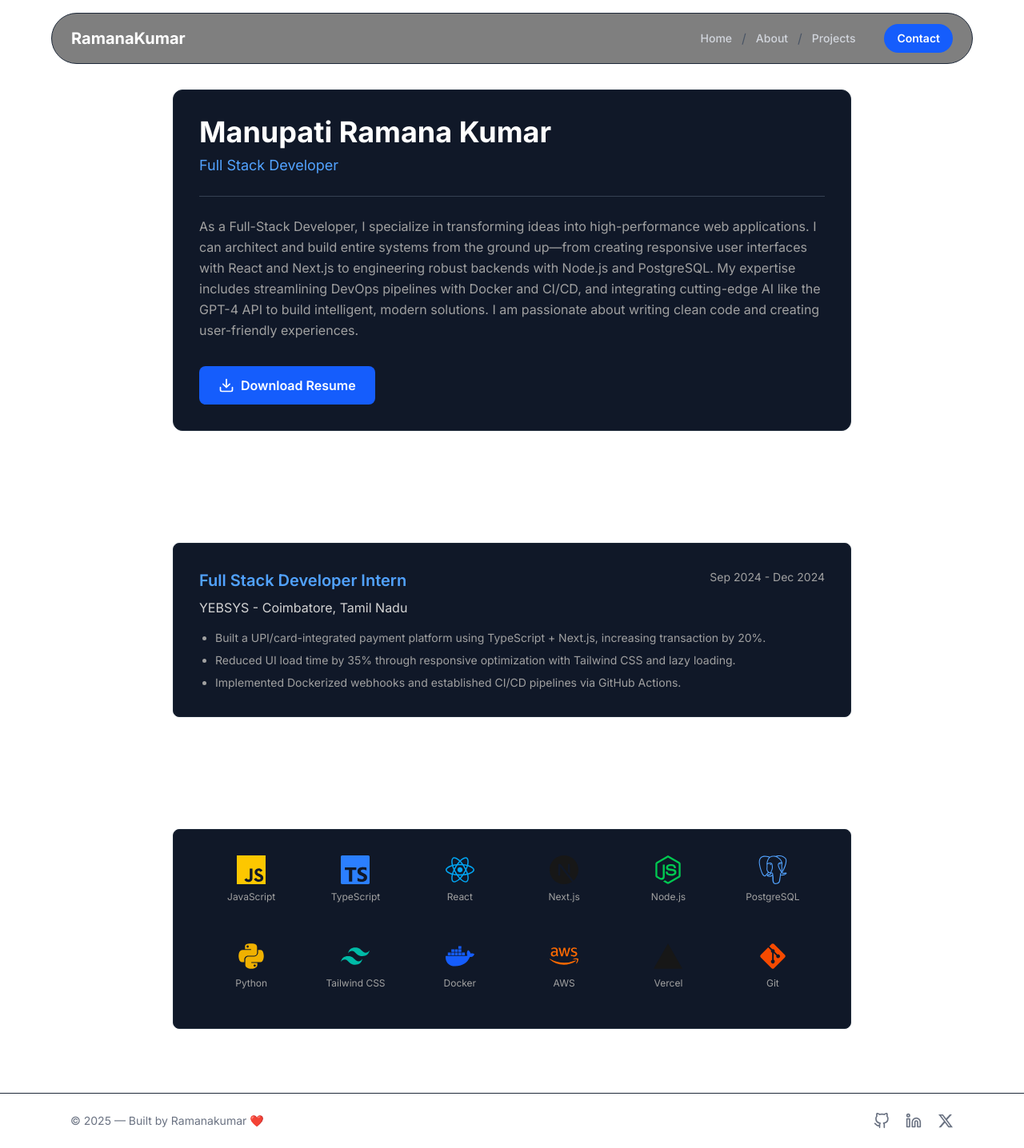
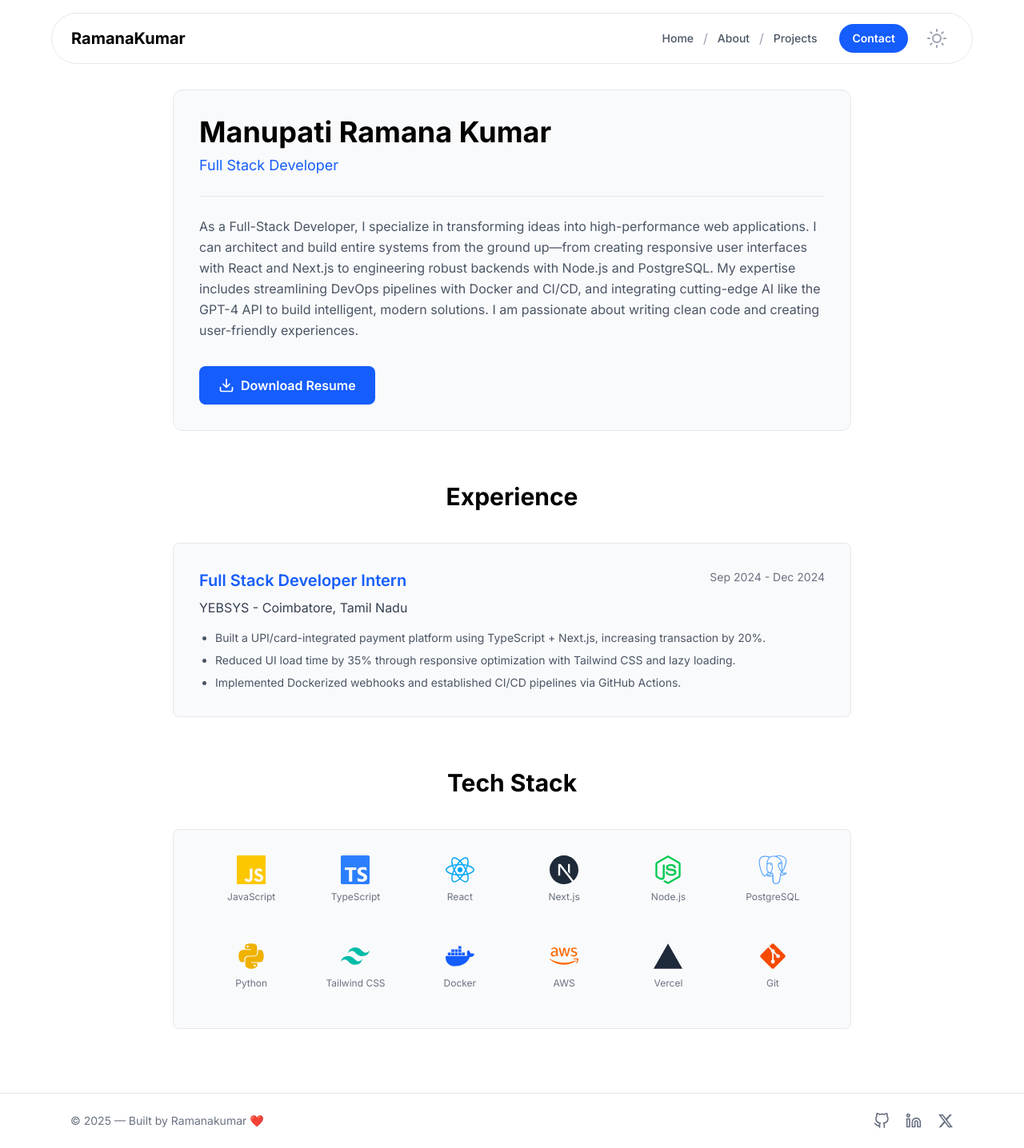
Before and after one commit to ramanakumar2580/ramanakumar-portfolio, a Next.js app: page /about in a window 1280 px wide. Shown: the whole page at 80% size. Built offline with nearby package versions, Linux system fonts and the light colour scheme.

Commit message:
Theme added

```diff
--- a/app/about/page.tsx
+++ b/app/about/page.tsx
@@ -35,7 +35,6 @@ const techStack = [
 
 export default function AboutPage() {
   return (
-    // The root div no longer has 'min-h-screen'.
     <div className="w-full flex items-start justify-center py-12">
       <motion.div
         className="max-w-4xl w-full mx-auto pt-16 pb-8 px-6 space-y-16"
@@ -44,16 +43,16 @@ export default function AboutPage() {
         transition={{ duration: 0.8 }}
       >
         <section>
-          <div className="bg-gray-900 border border-gray-800 rounded-xl p-8">
+          <div className="bg-gray-50 dark:bg-gray-900 border border-gray-200 dark:border-gray-800 rounded-xl p-8">
             <div className="text-left">
-              <h1 className="text-xl sm:text-3xl lg:text-4xl font-bold text-white whitespace-nowrap">
+              <h1 className="text-xl sm:text-3xl lg:text-4xl font-bold text-black dark:text-white whitespace-nowrap">
                 Manupati Ramana Kumar
               </h1>
-              <p className="mt-2 text-base sm:text-lg text-blue-400">
+              <p className="mt-2 text-base sm:text-lg text-blue-600 dark:text-blue-400">
                 Full Stack Developer
               </p>
-              <hr className="my-6 border-gray-700" />
-              <p className="text-sm sm:text-base text-neutral-400 max-w-4xl leading-relaxed">
+              <hr className="my-6 border-gray-200 dark:border-gray-700" />
+              <p className="text-sm sm:text-base text-gray-600 dark:text-neutral-400 max-w-4xl leading-relaxed">
                 As a Full-Stack Developer, I specialize in transforming ideas
                 into high-performance web applications. I can architect and
                 build entire systems from the ground up—from creating responsive
@@ -92,22 +91,22 @@ export default function AboutPage() {
           </div>
         </section>
         <section>
-          <h2 className="text-2xl sm:text-3xl font-bold text-center text-white mb-10">
+          <h2 className="text-2xl sm:text-3xl font-bold text-center text-black dark:text-white mb-10">
             Experience
           </h2>
-          <div className="p-6 sm:p-8 bg-gray-900 rounded-lg border border-gray-800">
+          <div className="p-6 sm:p-8 bg-gray-50 dark:bg-gray-900 rounded-lg border border-gray-200 dark:border-gray-800">
             <div className="flex flex-col sm:flex-row justify-between sm:items-start mb-2">
-              <h3 className="text-lg sm:text-xl font-semibold text-blue-400">
+              <h3 className="text-lg sm:text-xl font-semibold text-blue-600 dark:text-blue-400">
                 Full Stack Developer Intern
               </h3>
-              <p className="text-xs sm:text-sm text-neutral-400 mt-1 sm:mt-0 flex-shrink-0">
+              <p className="text-xs sm:text-sm text-gray-500 dark:text-neutral-400 mt-1 sm:mt-0 flex-shrink-0">
                 Sep 2024 - Dec 2024
               </p>
             </div>
-            <p className="text-sm sm:text-base text-neutral-300 mb-4">
+            <p className="text-sm sm:text-base text-gray-700 dark:text-neutral-300 mb-4">
               YEBSYS - Coimbatore, Tamil Nadu
             </p>
-            <ul className="list-disc list-outside space-y-2 text-sm text-neutral-400 pl-5">
+            <ul className="list-disc list-outside space-y-2 text-sm text-gray-600 dark:text-neutral-400 pl-5">
               <li>
                 Built a UPI/card-integrated payment platform using TypeScript +
                 Next.js, increasing transaction by 20%.
@@ -124,10 +123,10 @@ export default function AboutPage() {
           </div>
         </section>
         <section>
-          <h2 className="text-2xl sm:text-3xl font-bold text-center text-white mb-10">
+          <h2 className="text-2xl sm:text-3xl font-bold text-center text-black dark:text-white mb-10">
             Tech Stack
           </h2>
-          <div className="p-6 sm:p-8 bg-gray-900 rounded-lg border border-gray-800">
+          <div className="p-6 sm:p-8 bg-gray-50 dark:bg-gray-900 rounded-lg border border-gray-200 dark:border-gray-800">
             <div className="grid grid-cols-3 sm:grid-cols-4 md:grid-cols-6 gap-y-8">
               {techStack.map((tech) => (
                 <div
@@ -135,8 +134,10 @@ export default function AboutPage() {
                   className="flex flex-col items-center justify-start gap-2 text-center"
                   title={tech.name}
                 >
-                  <div className="text-4xl">{tech.icon}</div>
-                  <span className="text-xs text-neutral-400 h-8">
+                  <div className="text-4xl text-gray-800 dark:text-neutral-300">
+                    {tech.icon}
+                  </div>
+                  <span className="text-xs text-gray-500 dark:text-neutral-400 h-8">
                     {tech.name}
                   </span>
                 </div>
--- a/app/components/shared/Footer.tsx
+++ b/app/components/shared/Footer.tsx
@@ -1,18 +1,18 @@
 export function Footer() {
   return (
-    <footer className="w-full border-t border-gray-800 mt-auto">
-      {/* max-w-6xl makes the container narrower, moving the elements closer together */}
+    // Updated border color for light/dark modes
+    <footer className="w-full border-t border-gray-200 dark:border-gray-800 mt-auto bg-white dark:bg-black">
       <div className="max-w-6xl mx-auto flex flex-col sm:flex-row justify-between items-center gap-4 py-6 px-6">
-        <p className="text-sm text-gray-500">
-          {/* Using an em dash (&mdash;) instead of three hyphens */}© 2025
-          &mdash; Built by Ramanakumar ❤️
+        <p className="text-sm text-gray-500 dark:text-gray-400">
+          © 2025 &mdash; Built by Ramanakumar ❤️
         </p>
         <div className="flex items-center space-x-5">
+          {/* Updated icon colors for light/dark modes */}
           <a
             href="https://github.com/ramanakumar2580"
             target="_blank"
             rel="noopener noreferrer"
-            className="text-gray-500 hover:text-white transition-colors"
+            className="text-gray-500 hover:text-black dark:text-gray-400 dark:hover:text-white transition-colors"
           >
             <svg
               xmlns="http://www.w3.org/2000/svg"
@@ -32,7 +32,7 @@ export function Footer() {
             href="https://www.linkedin.com/in/manupatiramanakumar/"
             target="_blank"
             rel="noopener noreferrer"
-            className="text-gray-500 hover:text-white transition-colors"
+            className="text-gray-500 hover:text-black dark:text-gray-400 dark:hover:text-white transition-colors"
           >
             <svg
               xmlns="http://www.w3.org/2000/svg"
@@ -54,7 +54,7 @@ export function Footer() {
             href="https://x.com/RamanaManupati"
             target="_blank"
             rel="noopener noreferrer"
-            className="text-gray-500 hover:text-white transition-colors"
+            className="text-gray-500 hover:text-black dark:text-gray-400 dark:hover:text-white transition-colors"
           >
             <svg
               xmlns="http://www.w3.org/2000/svg"
--- a/app/components/shared/Navbar.tsx
+++ b/app/components/shared/Navbar.tsx
@@ -2,6 +2,7 @@
 
 import { useState, Fragment } from "react";
 import Link from "next/link";
+import { ThemeToggleButton } from "./ThemeToggleButton"; // Import the new button
 
 export function Navbar() {
   const [isOpen, setIsOpen] = useState(false);
@@ -14,31 +15,31 @@ export function Navbar() {
   const contactItem = { name: "Contact", href: "/contact" };
 
   return (
-    // The padding is increased again for more space: px-8 sm:px-12 lg:px-16
-    <header className="fixed top-0 left-0 right-0 z-50 flex justify-center py-4 px-8 sm:px-12 lg:px-16">
+    <header className="fixed top-0 left-0 right-0 z-50 flex justify-center py-4 px-6 sm:px-8 lg:px-16">
       <nav className="w-full max-w-7xl">
-        <div className="flex items-center justify-between bg-black/50 backdrop-blur-lg border border-gray-800 rounded-full px-6 h-16">
+        {/* Updated styles for light/dark mode */}
+        <div className="flex items-center justify-between bg-white/70 dark:bg-black/50 backdrop-blur-lg border border-gray-200 dark:border-gray-800 rounded-full px-6 h-16">
           <div className="flex-shrink-0">
             <Link
               href="/"
-              className="text-white font-bold text-base sm:text-lg md:text-xl"
+              className="text-black dark:text-white font-bold text-base sm:text-lg md:text-xl"
             >
               RamanaKumar
             </Link>
           </div>
 
-          <div className="hidden md:flex items-center space-x-6">
+          <div className="hidden md:flex items-center space-x-4">
             <div className="flex items-center">
               {navItems.map((item, index) => (
                 <Fragment key={item.name}>
                   <Link
                     href={item.href}
-                    className="text-gray-300 hover:text-white px-3 py-2 rounded-md text-sm font-medium transition-colors"
+                    className="text-gray-600 dark:text-gray-300 hover:bg-gray-200 dark:hover:bg-gray-700 hover:text-black dark:hover:text-white px-3 py-2 rounded-md text-sm font-medium transition-colors"
                   >
                     {item.name}
                   </Link>
                   {index < navItems.length - 1 && (
-                    <span className="text-gray-600">/</span>
+                    <span className="text-gray-400 dark:text-gray-600">/</span>
                   )}
                 </Fragment>
               ))}
@@ -49,13 +50,16 @@ export function Navbar() {
             >
               {contactItem.name}
             </Link>
+            {/* Added the theme toggle button */}
+            <ThemeToggleButton />
           </div>
 
           <div className="flex items-center md:hidden">
+            <ThemeToggleButton />
             <button
               onClick={() => setIsOpen(!isOpen)}
               type="button"
-              className="inline-flex items-center justify-center p-2 rounded-md text-gray-400 hover:text-white hover:bg-gray-800 focus:outline-none"
+              className="ml-2 inline-flex items-center justify-center p-2 rounded-md text-gray-500 dark:text-gray-400 hover:text-black dark:hover:text-white hover:bg-gray-200 dark:hover:bg-gray-800 focus:outline-none"
               aria-controls="mobile-menu"
               aria-expanded="false"
             >
@@ -96,13 +100,13 @@ export function Navbar() {
         </div>
         {isOpen && (
           <div className="md:hidden mt-2">
-            <div className="px-2 pt-2 pb-3 space-y-1 sm:px-3 bg-gray-900/90 backdrop-blur-lg rounded-xl border border-gray-800">
+            <div className="px-2 pt-2 pb-3 space-y-1 sm:px-3 bg-white/90 dark:bg-gray-900/90 backdrop-blur-lg rounded-xl border border-gray-200 dark:border-gray-800">
               {[...navItems, contactItem].map((item) => (
                 <Link
                   key={item.name}
                   href={item.href}
                   onClick={() => setIsOpen(false)}
-                  className="text-gray-300 hover:bg-gray-700 hover:text-white block px-3 py-2 rounded-md text-base font-medium"
+                  className="text-gray-600 dark:text-gray-300 hover:bg-gray-200 dark:hover:bg-gray-700 hover:text-black dark:hover:text-white block px-3 py-2 rounded-md text-base font-medium"
                 >
                   {item.name}
                 </Link>
--- /dev/null
+++ b/app/components/shared/ThemeToggleButton.tsx
@@ -0,0 +1,63 @@
+"use client";
+
+import { useState, useEffect } from "react";
+import { useTheme } from "next-themes";
+
+export const ThemeToggleButton = () => {
+  const [mounted, setMounted] = useState(false);
+  const { theme, setTheme } = useTheme();
+
+  useEffect(() => {
+    setMounted(true);
+  }, []);
+
+  if (!mounted) {
+    return <div className="w-10 h-10" />;
+  }
+
+  return (
+    <button
+      onClick={() => (theme === "dark" ? setTheme("light") : setTheme("dark"))}
+      className="p-2 rounded-full text-gray-400 hover:text-white hover:bg-gray-700 transition-colors"
+      aria-label="Toggle theme"
+    >
+      {theme === "dark" ? (
+        <svg
+          xmlns="http://www.w3.org/2000/svg"
+          width="24"
+          height="24"
+          viewBox="0 0 24 24"
+          fill="none"
+          stroke="currentColor"
+          strokeWidth="2"
+          strokeLinecap="round"
+          strokeLinejoin="round"
+        >
+          <circle cx="12" cy="12" r="5"></circle>
+          <line x1="12" y1="1" x2="12" y2="3"></line>
+          <line x1="12" y1="21" x2="12" y2="23"></line>
+          <line x1="4.22" y1="4.22" x2="5.64" y2="5.64"></line>
+          <line x1="18.36" y1="18.36" x2="19.78" y2="19.78"></line>
+          <line x1="1" y1="12" x2="3" y2="12"></line>
+          <line x1="21" y1="12" x2="23" y2="12"></line>
+          <line x1="4.22" y1="19.78" x2="5.64" y2="18.36"></line>
+          <line x1="18.36" y1="5.64" x2="19.78" y2="4.22"></line>
+        </svg>
+      ) : (
+        <svg
+          xmlns="http://www.w3.org/2000/svg"
+          width="24"
+          height="24"
+          viewBox="0 0 24 24"
+          fill="none"
+          stroke="currentColor"
+          strokeWidth="2"
+          strokeLinecap="round"
+          strokeLinejoin="round"
+        >
+          <path d="M21 12.79A9 9 0 1 1 11.21 3 7 7 0 0 0 21 12.79z"></path>
+        </svg>
+      )}
+    </button>
+  );
+};
--- a/app/layout.tsx
+++ b/app/layout.tsx
@@ -1,9 +1,9 @@
-// app/layout.tsx (Corrected to use Navbar)
 import type { Metadata } from "next";
 import { Inter } from "next/font/google";
 import "./globals.css";
 import { Navbar } from "./components/shared/Navbar";
 import { Footer } from "./components/shared/Footer";
+import { ThemeProvider } from "next-themes";
 
 const inter = Inter({ subsets: ["latin"] });
 
@@ -19,15 +19,17 @@ export default function RootLayout({
   children: React.ReactNode;
 }) {
   return (
-    <html lang="en" className="dark">
+    <html lang="en" suppressHydrationWarning>
       <body
-        className={`${inter.className} bg-black text-neutral-200 antialiased`}
+        className={`${inter.className} bg-white dark:bg-black text-neutral-800 dark:text-neutral-200 antialiased`}
       >
-        <div className="flex flex-col min-h-screen">
-          <Navbar />
-          <main className="flex-1">{children}</main>
-          <Footer />
-        </div>
+        <ThemeProvider attribute="class" defaultTheme="dark" enableSystem>
+          <div className="flex flex-col min-h-screen">
+            <Navbar />
+            <main className="flex-1">{children}</main>
+            <Footer />
+          </div>
+        </ThemeProvider>
       </body>
     </html>
   );
--- a/package.json
+++ b/package.json
@@ -11,6 +11,7 @@
   "dependencies": {
     "framer-motion": "^12.23.3",
     "next": "15.3.5",
+    "next-themes": "^0.4.6",
     "react": "^19.0.0",
     "react-dom": "^19.0.0",
     "react-icons": "^5.5.0",
--- a/tailwind.config.ts
+++ b/tailwind.config.ts
@@ -1,6 +1,8 @@
 import type { Config } from "tailwindcss";
 
 const config: Config = {
+  darkMode: "class",
+
   content: [
     "./pages/**/*.{js,ts,jsx,tsx,mdx}",
     "./components/**/*.{js,ts,jsx,tsx,mdx}",
```
Also changed, not shown: app/contact/page.tsx (+12 -11 lines), app/page.tsx (+9 -7 lines), app/projects/[slug]/page.tsx (+14 -14 lines), app/projects/page.tsx (+15 -11 lines), 1 other file (tests, documents, lock files or other folders).
